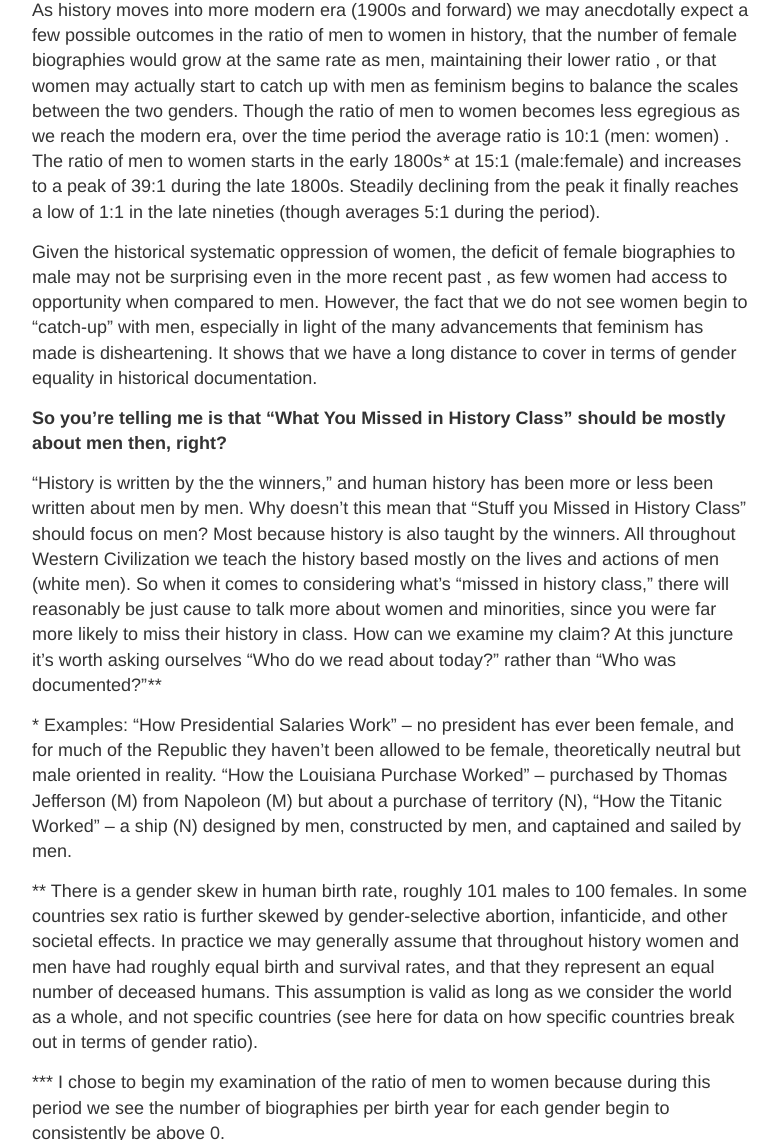
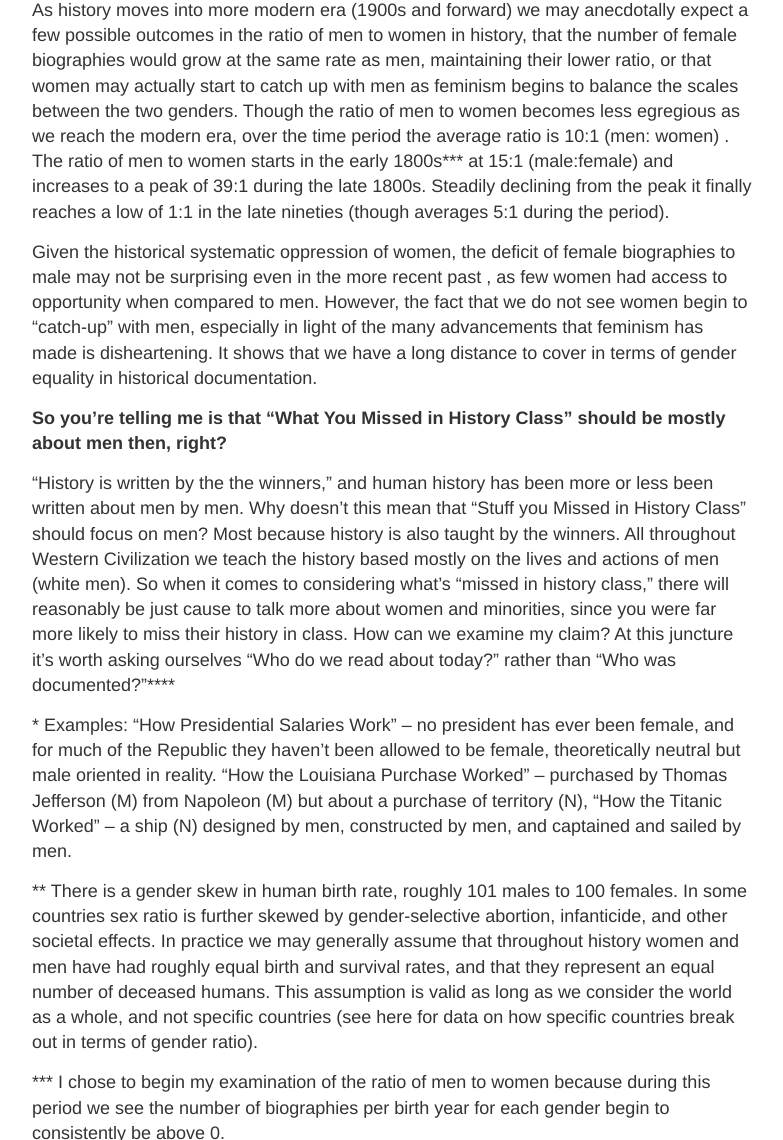
Before and after one commit to sjfwagner/sjfwagner.github.io, a Jekyll site: the page built from _posts/2016-06-01-test.md, in a window 1280 px wide and 1400 px high, scrolled down 6020 px. Shown: the part 260-1400 px from the top of the window, without its empty margins (248-1031 px from the left). Built offline with Jekyll 4.4.1, drawn with Linux system fonts in a browser that asks for light colours; some of the changed text lies outside the part shown.

```diff
--- a/_posts/2016-06-01-test.md
+++ b/_posts/2016-06-01-test.md
@@ -82,13 +82,13 @@ The long tail on the left demonstrates that for both men and women, that for mos
 
 <a href="http://imgur.com/d9DXPi2"><img src="http://i.imgur.com/d9DXPi2.jpg" title="source: imgur.com" /></a>
 
-As history moves into more modern era (1900s and forward) we may anecdotally expect a few possible outcomes in the ratio of men to women in history, that the number of female biographies would grow at the same rate as men, maintaining their lower ratio , or that women may actually start to catch up with men as feminism begins to balance the scales between the two genders. Though the ratio of men to women becomes less egregious as we reach the modern era, over the time period the average ratio is 10:1 (men: women) . The ratio of men to women starts in the early 1800s*\** at  15:1 (male:female) and increases to a peak of  39:1 during the late 1800s. Steadily declining from the peak it finally reaches a low of 1:1 in the late nineties (though averages 5:1 during the period).
+As history moves into more modern era (1900s and forward) we may anecdotally expect a few possible outcomes in the ratio of men to women in history, that the number of female biographies would grow at the same rate as men, maintaining their lower ratio, or that women may actually start to catch up with men as feminism begins to balance the scales between the two genders. Though the ratio of men to women becomes less egregious as we reach the modern era, over the time period the average ratio is 10:1 (men: women) . The ratio of men to women starts in the early 1800s*\*\* at  15:1 (male:female) and increases to a peak of  39:1 during the late 1800s. Steadily declining from the peak it finally reaches a low of 1:1 in the late nineties (though averages 5:1 during the period).
 
 Given the historical systematic oppression of women, the deficit of female biographies to male may not be surprising even in the more recent past , as few women had access to  opportunity when compared to men. However, the fact that we do not see women begin to “catch-up” with men, especially in light of the many advancements that feminism has made is disheartening. It shows that we have a long distance to cover in terms of gender equality in historical documentation.
 
 **So you’re telling me is that “What You Missed in History Class” should be mostly about men then, right?**
 
-“History is written by the the winners,” and human history has been more or less been written about men by men. Why doesn’t this mean that “Stuff you Missed in History Class” should focus on men? Most because history is also taught by the winners. All throughout Western Civilization we teach the history based mostly on the lives and actions of men (white men). So when it comes to considering what’s “missed in history class,” there will reasonably be just cause to talk more about women and minorities, since you were far more likely to miss their history in class. How can we examine my claim? At this juncture it’s worth asking ourselves “Who do we read about today?” rather than “Who was documented?”****
+“History is written by the the winners,” and human history has been more or less been written about men by men. Why doesn’t this mean that “Stuff you Missed in History Class” should focus on men? Most because history is also taught by the winners. All throughout Western Civilization we teach the history based mostly on the lives and actions of men (white men). So when it comes to considering what’s “missed in history class,” there will reasonably be just cause to talk more about women and minorities, since you were far more likely to miss their history in class. How can we examine my claim? At this juncture it’s worth asking ourselves “Who do we read about today?” rather than “Who was documented?”\*\*\*\*
 
 \* Examples: “How Presidential Salaries Work” -- no president has ever been female, and for much of the Republic they haven’t been allowed to be female, theoretically neutral but male oriented in reality. “How the Louisiana Purchase Worked” -- purchased by Thomas Jefferson (M) from Napoleon (M) but about a purchase of territory (N), “How the Titanic Worked” -- a ship (N) designed by men, constructed by men, and captained and sailed by men.
 
@@ -96,4 +96,4 @@ Given the historical systematic oppression of women, the deficit of female biogr
 
 \*\**  I chose to begin my examination of the ratio of men to women because during this period we see the number of biographies per birth year for each gender begin to consistently be above 0.
 
-\**\** I really would like to examine this in context of what is ACTUALLY taught in real history books. However I was not able to find good data on topics/people taught in US history classes. I have a lot of ideas about how actually to scrape and grab this data, but none of them are fast. So for now I’ll focus on the data I have available. If you have suggestions please share.
+\*\*\** I really would like to examine this in context of what is ACTUALLY taught in real history books. However I was not able to find good data on topics/people taught in US history classes. I have a lot of ideas about how actually to scrape and grab this data, but none of them are fast. So for now I’ll focus on the data I have available. If you have suggestions please share.
```
